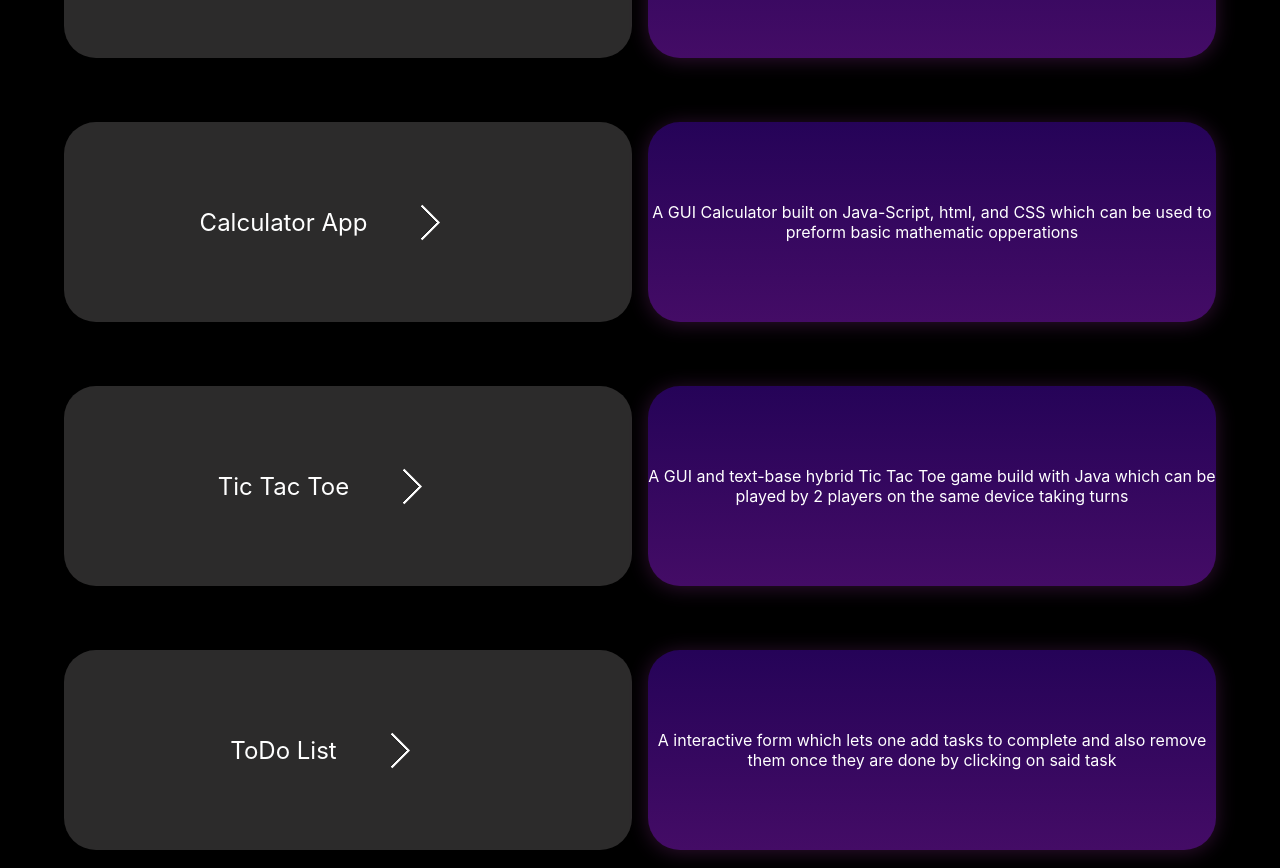
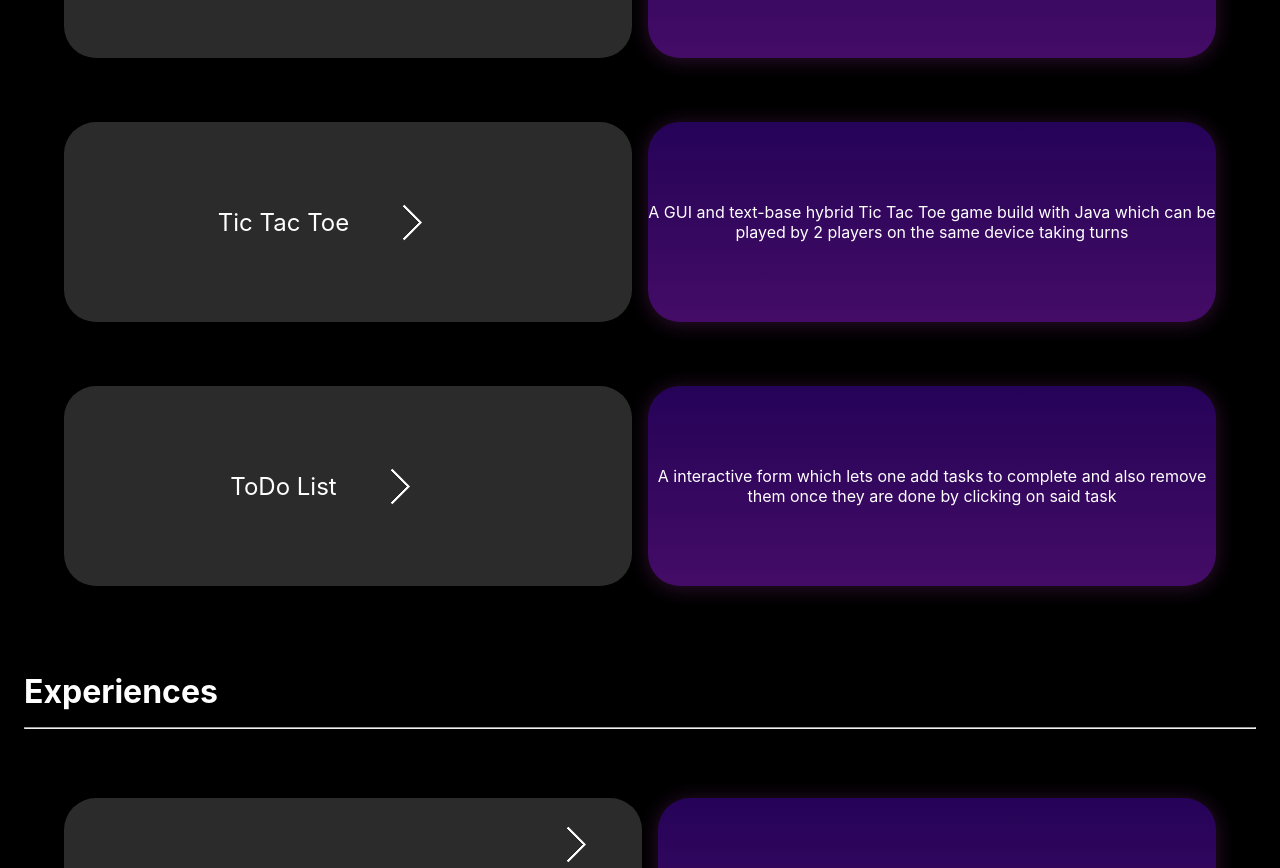
Before and after one commit to Waqar-Ul-Hassan/PortfolioV2, a React (Create React App) app: page / in a window 1280 px wide. Shown: the part 1776-2644 px from the top of the page. Built offline with nearby package versions, Linux system fonts and the light colour scheme; a web font is replaced by a local one.

Commit message:
Deployed website

```diff
--- a/src/Components/Pages/Projects.js
+++ b/src/Components/Pages/Projects.js
@@ -8,12 +8,12 @@ const Projects = () => {
         "An interactive application build on the React framework (JSX) through which one can track their expenses over the years, with the date, amount, and title of each product. One can add more products to their expenses list throught a dynamic component and switch years through a drop down",
       download: "",
     },
-    {
-      title: "Calculator App",
-      description:
-        "A GUI Calculator built on Java-Script, html, and CSS which can be used to preform basic mathematic opperations ",
-      download: "",
-    },
+    // {
+    //   title: "Calculator App",
+    //   description:
+    //     "A GUI Calculator built on Java-Script, html, and CSS which can be used to preform basic mathematic opperations ",
+    //   download: "",
+    // },
     {
       title: "Tic Tac Toe",
       description:
```
